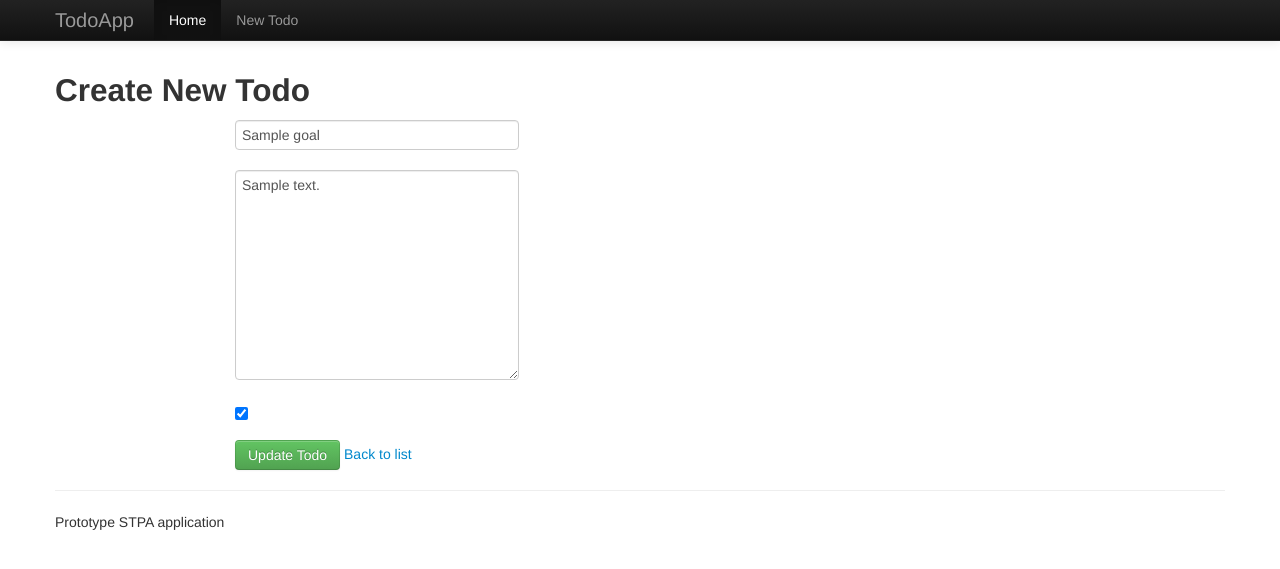
After one commit to acccentor/STPA_prototype, a Flask app: page /todos/1 in a window 1280 px wide. The commit adds this page. Shown: the top 569 px of the page. Run offline with Flask 2, Linux system fonts and the light colour scheme; tables that the repository leaves empty hold one stand-in row (values such as "Sample post"); some libraries are stand-ins or nearby versions.

Commit message:
mostly working

```diff
--- a/STPA_prototype.py
+++ b/STPA_prototype.py
@@ -19,19 +19,20 @@ class Todo(db.Model):
     def __init__(self, title, text):
         self.title = title
         self.text = text
-        self.done = False
+        self.vcs_check = False
         self.pub_date = datetime.utcnow()
 
 
 @app.route('/')
-def hello_world():
-    return 'Hello World!'
+def index():
+    return render_template('index.html',
+                           todos=Todo.query.order_by(Todo.id.asc()).all()
+                           )
 
 
-def index():
-    return render_template('index.html',
-                           todos=Todo.query.order_by(Todo.pub_date.desc()).all()
-                           )
+@app.route('/hello')
+def hello_world():
+    return 'Hello!!!! Werld!'
 
 
 @app.route('/new', methods=['GET', 'POST'])
@@ -43,5 +44,17 @@ def new():
         return redirect(url_for('index'))
     return render_template('new.html')
 
+
+@app.route('/todos/<int:todo_id>', methods=['GET', 'POST'])
+def show_or_update(todo_id):
+    todo_item = Todo.query.get(todo_id)
+    if request.method == 'GET':
+        return render_template('view.html',todo=todo_item)
+    todo_item.title = request.form['title']
+    todo_item.text = request.form['text']
+    todo_item.vcs_check = ('bcs_check.%d' % todo_id) in request.form
+    db.session.commit()
+    return redirect(url_for('index'))
+
 if __name__ == '__main__':
     app.run()
--- a/templates/index.html
+++ b/templates/index.html
@@ -9,7 +9,7 @@
         <th>Date
         <th>Text
       {%- for todo in todos %}
-      <tr class={{ "success" if todo.done }}>
+      <tr class={{ "success" if todo.vcs_check }}>
         <td><a href="/todos/{{ todo.id }}">{{ todo.id }}</a>
         <td style={{ "text-decoration:line-through" if todo.vcs_check }}>{{ todo.title }}
         <td>{{ todo.pub_date.strftime('%Y-%m-%d %H:%M') }}
--- a/templates/layout.html
+++ b/templates/layout.html
@@ -42,6 +42,6 @@ body {
     <hr>
     <footer id="footer">
                 <p>Prototype STPA application</p>
-                <p><a href="https://www.openshift.com/" target="_blank"><img alt="Powered by OpenShift" src="https://www.openshift.com/sites/default/files/images/powered-transparent-black.png"></a></p>
+{#                <p><a href="https://www.openshift.com/" target="_blank"><img alt="Powered by OpenShift" src="https://www.openshift.com/sites/default/files/images/powered-transparent-black.png"></a></p>#}
     </footer>
 </div>
--- /dev/null
+++ b/templates/view.html
@@ -0,0 +1,33 @@
+{% extends "layout.html" %}
+{% block body %}
+  <form action="" method=post class="form-horizontal">
+    <h2>Create New Todo</h2>
+    <div class="control-group">
+        <div class="controls">
+          <input type="text" id="title" name="title" class="input-xlarge"
+            placeholder="Please give title to todo item" value="{{ todo.title }}"
+            required>
+        </div>
+    </div>
+
+    <div class="control-group">
+        <div class="controls">
+          <textarea name="text" rows=10 class="input-xlarge" placeholder="describle the todo item" required>{{ todo.text }}</textarea>
+        </div>
+    </div>
+
+    <div class="control-group">
+        <div class="controls">
+          <input type=checkbox name=done.{{ todo.id }}{{ " checked" if todo.vcs_check }}>
+        </div>
+    </div>
+
+
+    <div class="control-group">
+        <div class="controls">
+          <button type="submit" class="btn btn-success">Update Todo</button>
+          <a href="{{ url_for('index') }}">Back to list</a>
+        </div>
+    </div>
+  </form>
+{% endblock %}
```
